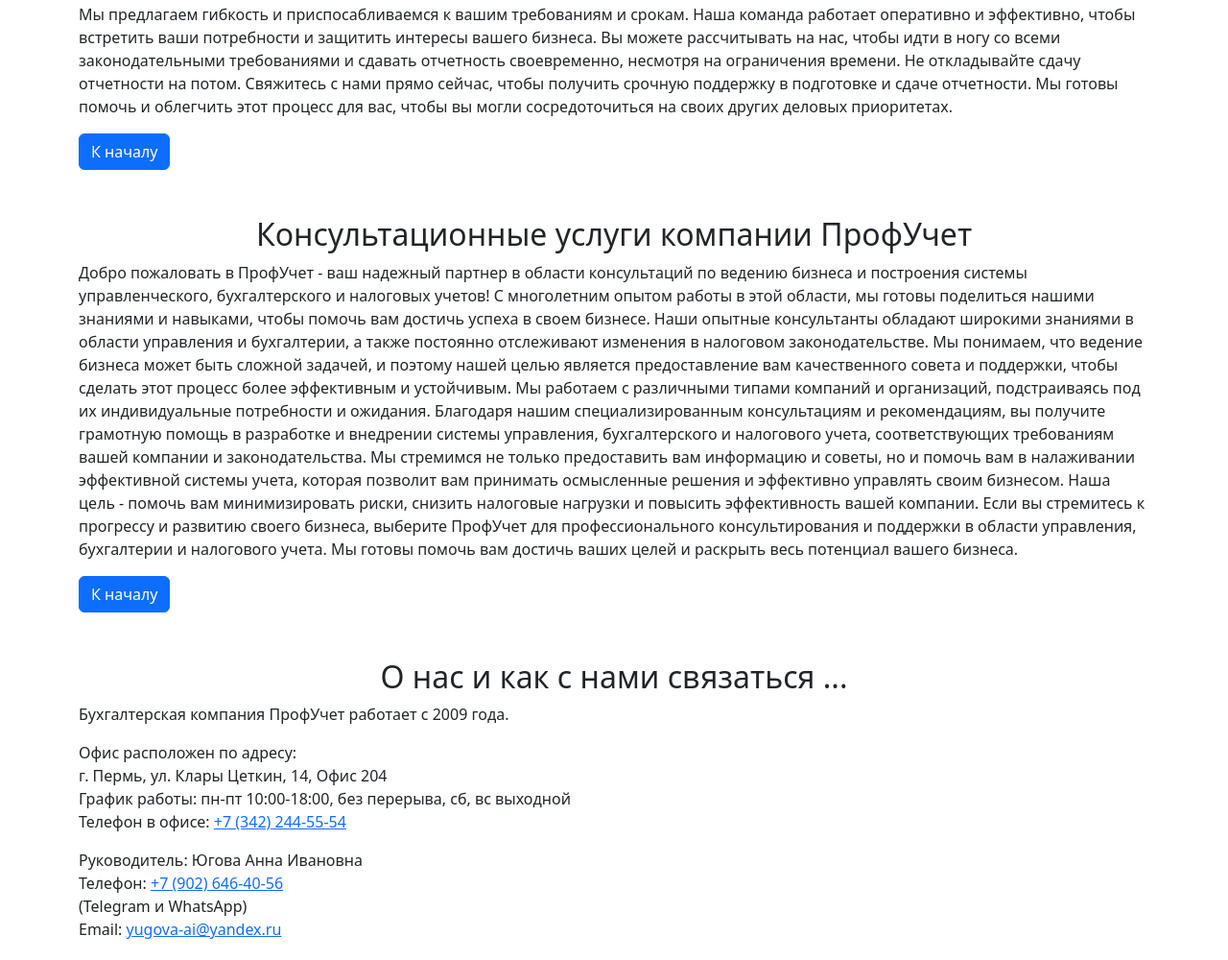
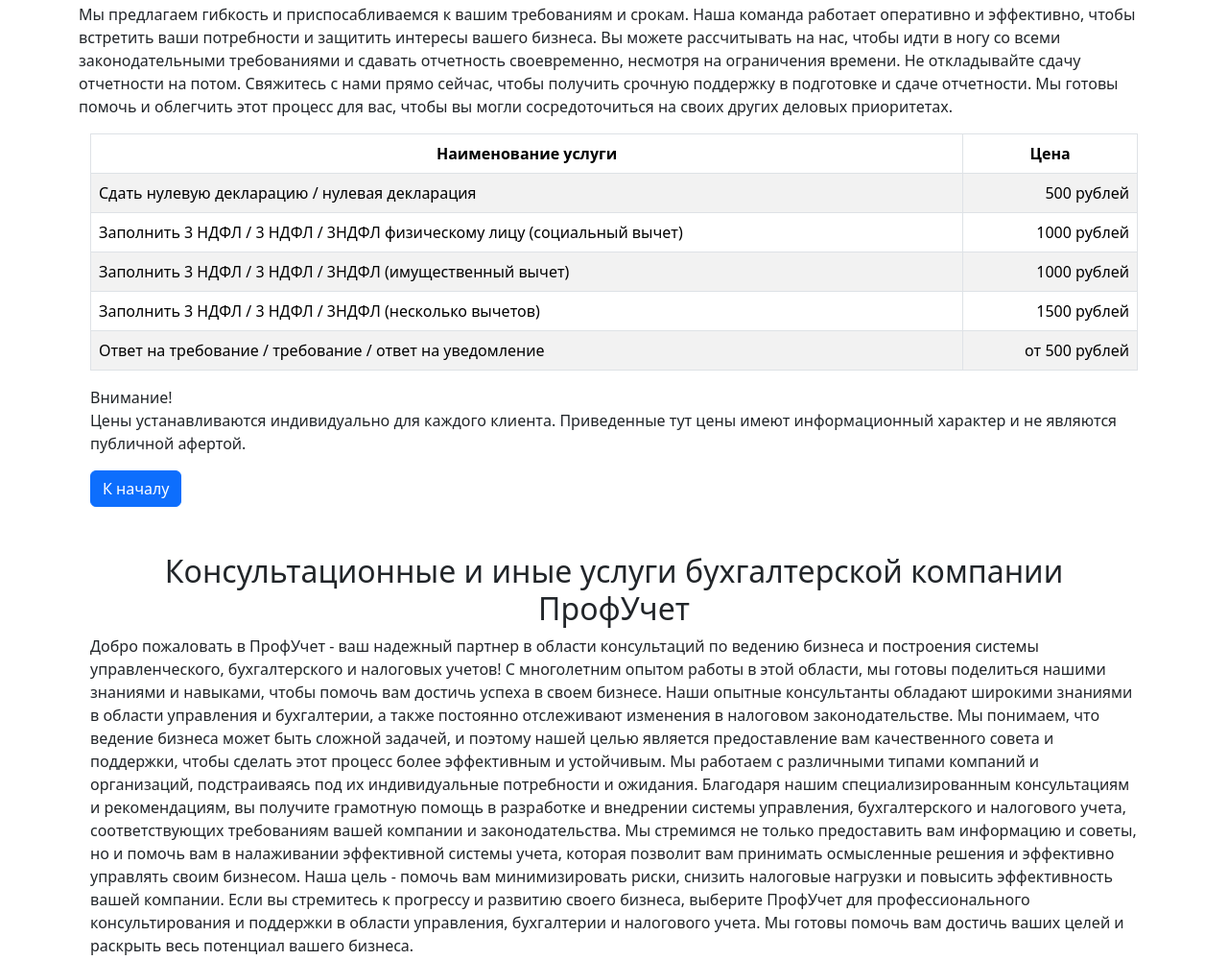
Before and after one commit to OlegPeretykin/PUL_Site, a plain HTML site: page index.html in a window 1280 px wide. Shown: the part 2093-3093 px from the top of the page at 96% size. Drawn offline with Linux system fonts and the light colour scheme; grey boxes are pictures that could not be loaded.

Commit message:
Add prise for reports

```diff
--- a/index.html
+++ b/index.html
@@ -217,11 +217,52 @@
       подготовке и сдаче отчетности. Мы готовы помочь и облегчить этот процесс для вас, чтобы вы могли сосредоточиться
       на своих других деловых приоритетах.
     </p>
+
+      <!-- Блок цен на услуги сдачи отчетности  -->
+  <div class="container">
+    <table class="table table-striped table-bordered">
+      <thead class="text-center">
+        <tr>
+          <th scope="col" class="col-10">Наименование услуги</th>
+          <th scope="col" class="col-2">Цена</th>
+        </tr>
+      </thead>
+      <tbody>
+        <tr>
+          <td >Сдать нулевую декларацию / нулевая декларация</td>
+          <td style="text-align: right;">500 рублей</td>
+        </tr>
+        <tr>
+          <td>Заполнить 3 НДФЛ / 3 НДФЛ / 3НДФЛ физическому лицу (социальный вычет)</td>
+          <td style="text-align: right;">1000 рублей</td>
+        </tr>
+        <tr>
+          <td>Заполнить 3 НДФЛ / 3 НДФЛ / 3НДФЛ (имущественный вычет)</td>
+          <td style="text-align: right;">1000 рублей</td>
+        </tr>
+        <tr>
+          <td>Заполнить 3 НДФЛ / 3 НДФЛ / 3НДФЛ (несколько вычетов)</td>
+          <td style="text-align: right;">1500 рублей</td>
+        </tr>
+        <tr>
+          <td>Ответ на требование / требование / ответ на уведомление </td>
+          <td style="text-align: right;">от 500 рублей</td>
+        </tr>
+      </tbody>
+    </table>
+
+  <!-- Disclaimer -->
+  <div class="my-3">
+    Внимание! <br>Цены устанавливаются индивидуально для каждого клиента. Приведенные тут цены имеют информационный
+    характер и не являются публичной афертой.
+  </div>
+  <!-- ---- -->
+
     <a href="#section_nav_panel" class="btn btn-primary">К началу</a>
   </div>
   <!-- Блок описания консультационных услуг -->
   <div id="section_consultations" class="container text-left my-5">
-    <h2 class="text-center">Консультационные услуги компании ПрофУчет</h2>
+    <h2 class="text-center">Консультационные и иные услуги бухгалтерской компании ПрофУчет</h2>
     <p>
       Добро пожаловать в ПрофУчет - ваш надежный партнер в области консультаций по ведению бизнеса и построения системы
       управленческого, бухгалтерского и налоговых учетов! С многолетним опытом работы в этой области, мы готовы
```
